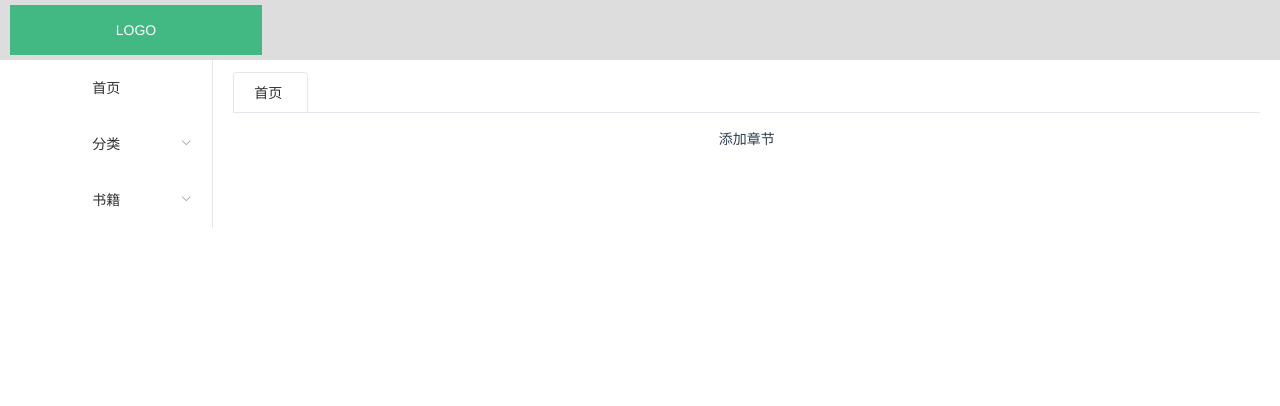
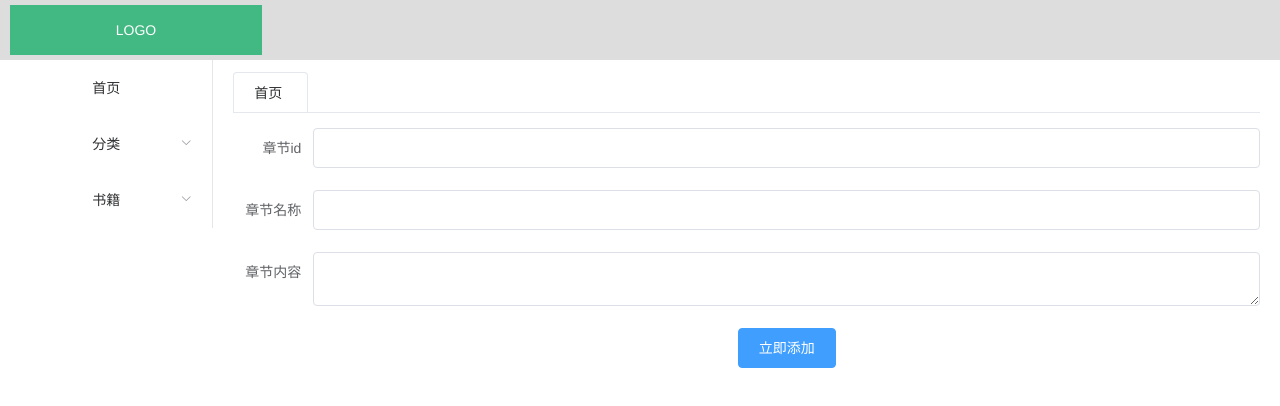
Before and after one commit to czl0325/Literature-python3, a Vue app in the folder Literature-admin/: page /#/book/chapter/add in a window 1280 px wide. Shown: the top 406 px of the page. Built offline with nearby package versions, Linux system fonts and the light colour scheme; what vuex-along would draw is missing.

Commit message:
完成添加章节

```diff
--- a/Literature-admin/src/http/api.ts
+++ b/Literature-admin/src/http/api.ts
@@ -33,5 +33,13 @@ export const getBookDetail = (book_id: number) => {
 }
 
 export const getChapterList = (book_id: number) => {
-  return http1.get(`/book/chapter/list/${book_id}`)
+  return http1.get(`/chapter/list/${book_id}`)
 }
+
+export const addChapter = (book_id: number, chapter_id: number, chapter_name: string, chapter_content?: string) => {
+  return http1.post(`/chapter/add/${book_id}`, {
+    chapter_id,
+    chapter_name,
+    chapter_content
+  })
+}
--- a/Literature-admin/src/views/book/ChapterAdd.vue
+++ b/Literature-admin/src/views/book/ChapterAdd.vue
@@ -1,15 +1,55 @@
 <template>
-  <div>添加章节</div>
+  <div>
+    <el-form :model="chapter" label-width="80px">
+      <el-form-item label="章节id">
+        <el-input v-model="chapter.chapter_id" />
+      </el-form-item>
+      <el-form-item label="章节名称">
+        <el-input v-model="chapter.chapter_name" />
+      </el-form-item>
+      <el-form-item label="章节内容">
+        <el-input v-model="chapter.chapter_content" type="textarea" />
+      </el-form-item>
+      <el-form-item>
+        <el-button type="primary" @click="onAddChapter">{{ chapter.chapter_id ? '更新章节' : '立即添加' }}</el-button>
+      </el-form-item>
+    </el-form>
+  </div>
 </template>
 
 <script lang="ts">
-import {defineComponent} from 'vue'
+import {defineComponent, ref} from 'vue'
+import {ChapterModel} from "@/models/models";
+import {useRoute} from "vue-router";
+import {addChapter} from "@/http/api";
+import {ElMessage} from "element-plus";
 
 export default defineComponent({
   name: "ChapterAdd",
   setup() {
-
-    return {}
+    const route = useRoute()
+    const book_id = route.query.book_id
+    const chapter_id = route.query.chapter_id
+    const chapter = ref<ChapterModel>({})
+    if (typeof chapter_id === 'string') {
+      chapter.value.chapter_id = parseInt(chapter_id)
+    }
+    const onAddChapter = () => {
+      if (typeof book_id === 'string' && book_id.length > 0) {
+        addChapter(parseInt(book_id), chapter.value.chapter_id || 0, chapter.value.chapter_name || '', chapter.value.chapter_content || '').then(() => {
+          ElMessage.success('添加章节成功!')
+          if (!chapter.value.chapter_id) {
+            chapter.value = {}
+          }
+        })
+      } else {
+        ElMessage.error('缺少书籍id')
+      }
+    }
+    return {
+      chapter,
+      onAddChapter
+    }
   }
 })
 </script>
--- a/Literature-admin/src/views/book/ChapterList.vue
+++ b/Literature-admin/src/views/book/ChapterList.vue
@@ -1,22 +1,32 @@
 <template>
   <div>
+    <div style="text-align: right;padding: 5px 0;box-sizing: border-box;">
+      <el-button type="primary" @click="toChapter">添加章节</el-button>
+    </div>
     <el-table :data="chapter_list" border style="width: 100%">
       <el-table-column prop="chapter_id" label="章节" width="150"/>
       <el-table-column prop="chapter_name" label="标题" />
+      <el-table-column fixed="right" label="操作" width="100">
+        <template #default="scope">
+          <el-button size="small" type="primary" round @click="toChapter(scope.$index, scope.row)">编辑章节</el-button>
+        </template>
+      </el-table-column>
     </el-table>
   </div>
 </template>
 
 <script lang="ts">
 import {defineComponent, ref} from 'vue'
-import {useRoute} from "vue-router";
+import {useRoute, useRouter} from "vue-router";
 import {getChapterList} from "@/http/api";
 import {ChapterModel} from "@/models/models";
+import {ElMessage} from "element-plus";
 
 export default defineComponent({
   name: "ChapterList",
   setup() {
     const route = useRoute()
+    const router = useRouter()
     const chapter_list = ref<ChapterModel[]>([])
     const book_id = route.query.id
     if (typeof book_id === 'string') {
@@ -24,8 +34,16 @@ export default defineComponent({
         chapter_list.value = res
       })
     }
+    const toChapter = (index: number, chapter: ChapterModel) => {
+      if (!book_id) {
+        ElMessage.error('书籍信息错误')
+        return;
+      }
+      router.push( { path: '/book/chapter/add', query: { book_id: book_id, chapter_id:  chapter.chapter_id } } )
+    }
     return {
-      chapter_list
+      chapter_list,
+      toChapter
     }
   }
 })
```
Also changed, not shown: Literature-admin/src/models/models.ts (+6 -4 lines), 2 other files (tests, documents, lock files or other folders).
